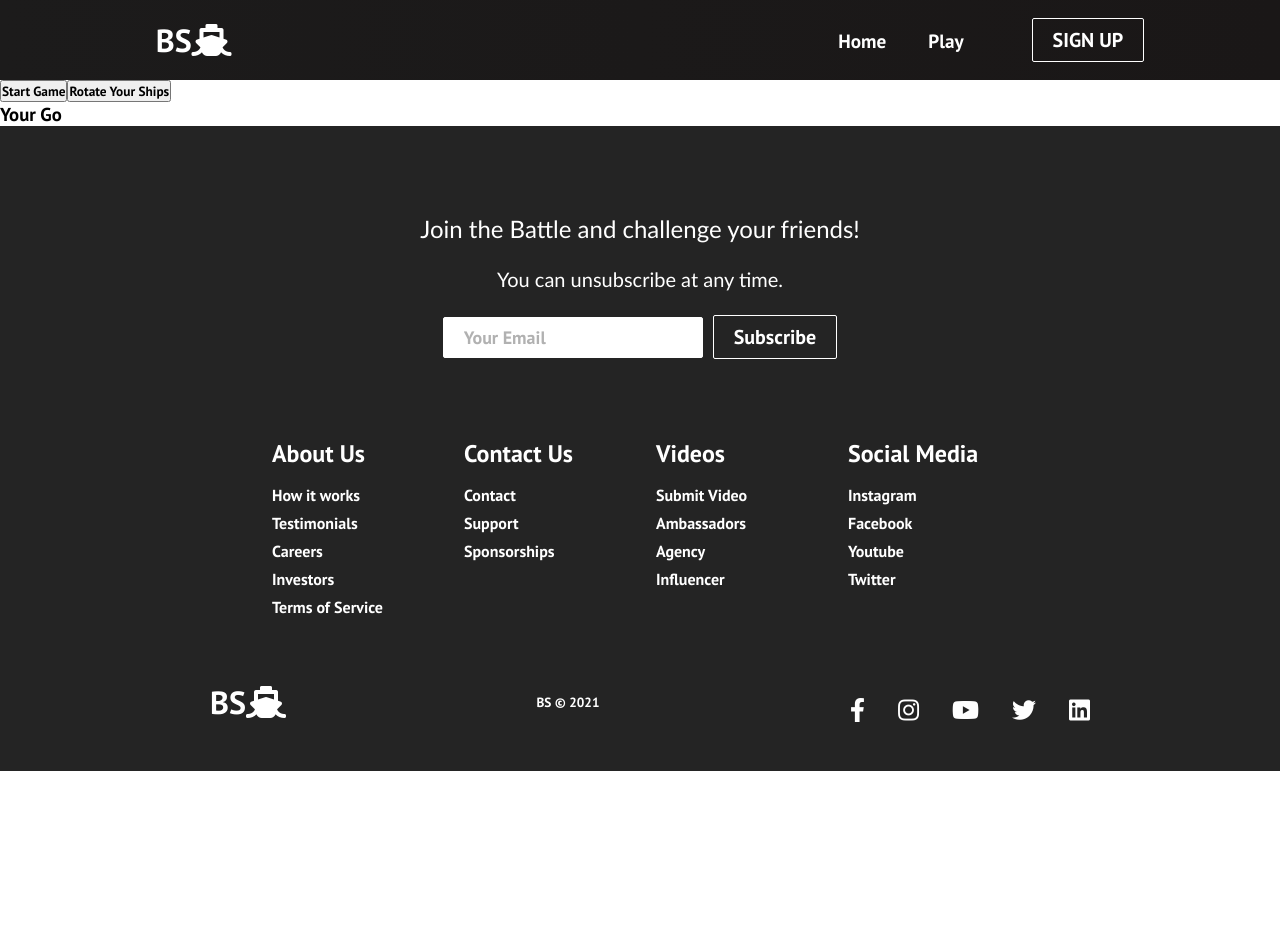
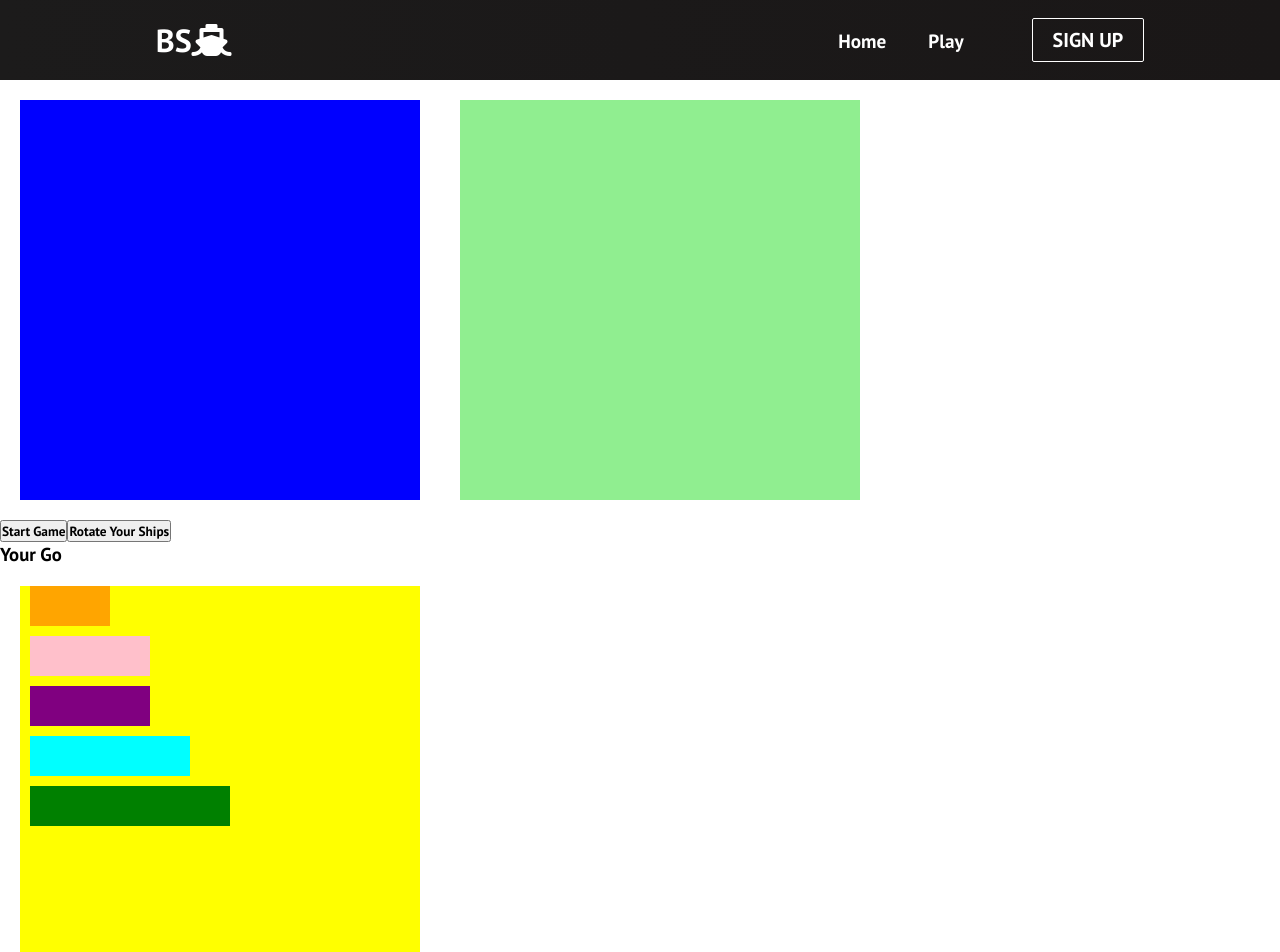
Before and after one commit to manucanadas/batallanaval, a React (Create React App) app: page /play in a window 1280 px wide. Shown: the top 952 px of the page. Before the commit the page ends 800 px from the top, so only its background shows below. Built offline with nearby package versions, Linux system fonts and the light colour scheme.

Commit message:
Ships containers and css

```diff
--- a/src/components/GameSection.css
+++ b/src/components/GameSection.css
@@ -0,0 +1,77 @@
+.container {
+    display: flex;
+}
+.grid-user {
+    width: 400px;
+    height: 400px;
+    display: flex;
+    flex-wrap: wrap;
+    background-color: blue;
+    margin: 20px;
+}
+
+.grid div {
+    width: 40px;
+    height: 40px;
+}
+
+.grid-computer {
+    width: 400px;
+    height: 400px;
+    display: flex;
+    flex-wrap: wrap;
+    background-color: lightgreen;
+    margin: 20px;
+}
+
+.grid-display {
+    width: 400px;
+    height: 400px;
+    margin: 20px;
+    background-color: yellow;
+}
+
+.destroyer-container {
+    width: 80px;
+    height: 40px;
+    background-color: orange;
+    margin: 10px;
+    display: flex;
+}
+
+.submarine-container {
+    width: 120px;
+    height: 40px;
+    background-color: pink;
+    margin: 10px;
+    display: flex;
+}
+
+.cruiser-container {
+    width: 120px;
+    height: 40px;
+    background-color: purple;
+    margin: 10px;
+    display: flex;
+}
+
+.battleship-container {
+    width: 160px;
+    height: 40px;
+    background-color: aqua;
+    margin: 10px;
+    display: flex;
+}
+
+.carrier-container {
+    width: 200px;
+    height: 40px;
+    background-color: green;
+    margin: 10px;
+    display: flex;
+}
+
+.ship-div {
+    width: 40px;
+    height: 40px;
+}
--- a/src/components/GameSection.js
+++ b/src/components/GameSection.js
@@ -16,7 +16,35 @@ function GameSection() {
             <h3 id="whose-go">Your Go</h3>
             <h3 id="info"></h3>
         </div>
-        <div className="grid-display"></div>
+        <div className="grid-display">
+            <div className="ship destroyer-container" draggable="true">
+                <div id="destroyer-0"></div>
+                <div id="destroyer-1"></div>
+            </div>
+            <div className="ship submarine-container" draggable="true">
+                <div id="submarine-0"></div>
+                <div id="submarine-1"></div>
+                <div id="submarine-2"></div>
+            </div>
+            <div className="ship cruiser-container" draggable="true">
+                <div id="cruiser-0"></div>
+                <div id="cruiser-1"></div>
+                <div id="cruiser-2"></div>
+            </div>
+            <div className="ship battleship-container" draggable="true">
+                <div id="battleship-0"></div>
+                <div id="battleship-1"></div>
+                <div id="battleship-2"></div>
+                <div id="battleship-3"></div>
+            </div>
+            <div className="ship carrier-container" draggable="true">
+                <div id="carrier-0"></div>
+                <div id="carrier-1"></div>
+                <div id="carrier-2"></div>
+                <div id="carrier-3"></div>
+                <div id="carrier-4"></div>
+            </div>
+        </div>
         </div>
         );
 }
```
